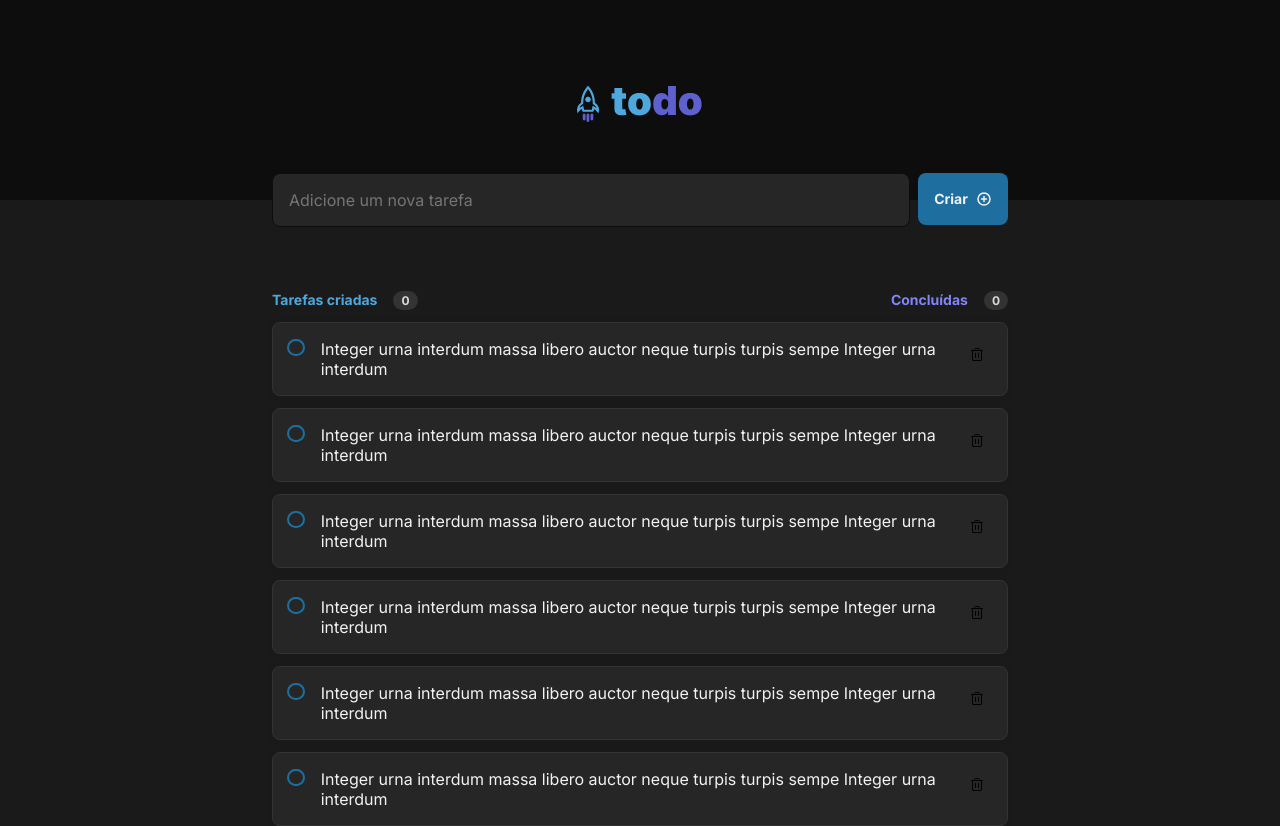
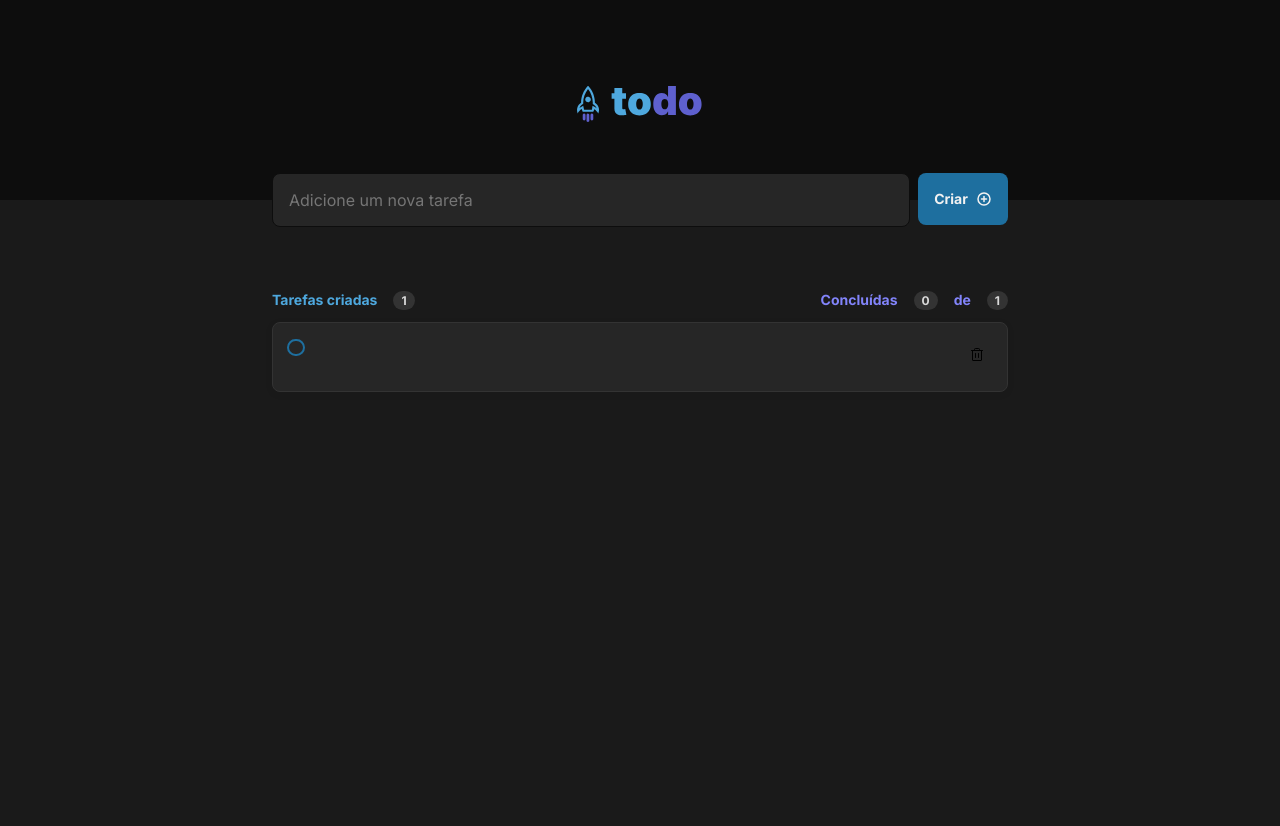
Before and after one commit to caio300/todo-list, a React (Vite) app: page / in a window 1280 px wide. Both pictures are taken after a click on the button "Criar". After the commit the page ends 800 px from the top, so only its background shows below. Built offline with nearby package versions, Linux system fonts and the light colour scheme.

Commit message:
Criado funcionalidades e finalizado projeto

```diff
--- a/src/App.tsx
+++ b/src/App.tsx
@@ -1,3 +1,4 @@
+import { useEffect, useState } from 'react';
 import { Header } from './components/Header';
 import { Search } from './components/Search';
 import { InsistentTasks } from './components/InsistentTasks';
@@ -5,29 +6,48 @@ import { Tasks } from './components/Tasks';
 
 import style from './App.module.css';
 import '../global.css';
-import { useState } from 'react';
+
+interface Content {
+  id: string,
+  content: string,
+  isCompleted: boolean
+}
 
 function App() {
-  const [contentTasks, setContentTesks ] = useState();
+  const [contentTasks, setContentTasks ] = useState<Content[]>([]);
+
+  useEffect(() => {}, [contentTasks]);
+
+  const qtdTasksCompleted = contentTasks.filter(tasks => tasks.isCompleted === true);
 
   return (
     <div>
       <Header />
 
       <div className={style.wrapper}>
-        <Search />
+        <Search contentTasks={contentTasks} setContentTasks={setContentTasks}/>
 
+        {contentTasks.length === 0 ?
         <div className={style.infoTasks}>
-          <p className={style.createdTasks}>Tarefas criadas <span>0</span></p>
+          <p className={style.createdTasks}>Tarefas criadas <span>{contentTasks.length}</span></p>
           <p className={style.doneTasks}>Concluídas <span>0</span></p>
-        </div>
-         {/* <InsistentTasks /> */}
-        <Tasks />
-        <Tasks />
-        <Tasks />
-        <Tasks />
-        <Tasks />
-        <Tasks />
+        </div> :
+        <div className={style.infoTasks}>
+          <p className={style.createdTasks}>Tarefas criadas <span>{contentTasks.length}</span></p>
+          <p className={style.doneTasks}>Concluídas<span>{contentTasks.filter(tasks => tasks.isCompleted === true).length}</span>de<span>{contentTasks.length}</span></p>
+        </div>}
+         {contentTasks.length === 0 ? <InsistentTasks /> :
+         contentTasks.map(({id, content}) => {
+          return (
+            <Tasks
+              key={id}
+              id={id}
+              content={content}
+              contentTasks={contentTasks}
+              setContentTasks={setContentTasks}
+            />
+          )
+         })}
       </div>
     </div>
   )
--- a/src/components/Search.tsx
+++ b/src/components/Search.tsx
@@ -1,11 +1,35 @@
+import { useState } from 'react';
+import { PlusCircle } from 'phosphor-react';
 import style from './Search.module.css';
-import { PlusCircle } from 'phosphor-react';
 
-export function Search() {
+interface Content {
+  id: string,
+  content: string,
+  isCompleted: boolean
+}
+interface SearchProps {
+  contentTasks: Content[],
+  setContentTasks: Function,
+}
+
+export function Search({contentTasks, setContentTasks}: SearchProps) {
+  const [content, setContent] = useState('');
+
+  const handleClick = () => {
+    const newId = contentTasks.length + 1;
+    const objTask = {
+      id: newId.toString(),
+      content: content,
+      isCompleted: false,
+    }
+    setContentTasks([...contentTasks, objTask]);
+    setContent('');
+  }
+
   return (
     <div className={style.search}>
-      <input type="text" placeholder="Adicione um nova tarefa"/>
-      <button>
+      <input type="text" value={content} placeholder="Adicione um nova tarefa" onChange={(e) => setContent(e.target.value)}/>
+      <button onClick={() => handleClick()}>
         Criar
         <PlusCircle color='#F2F2F2' weight='bold' size={16}/>
       </button>
--- a/src/components/Tasks.module.css
+++ b/src/components/Tasks.module.css
@@ -73,6 +73,8 @@ input[type='checkbox']:checked:hover + label .btnRadio {
 .trash {
   padding: 0.5rem;
   cursor: pointer;
+  border: none;
+  background: var(--gray-500);
 }
 
 .trash:hover {
--- a/src/components/Tasks.tsx
+++ b/src/components/Tasks.tsx
@@ -1,27 +1,46 @@
 import { Trash } from 'phosphor-react';
 import style from './Tasks.module.css';
 
+interface Content {
+  id: string,
+  content: string,
+  isCompleted: boolean
+}
+interface propsTasks {
+  id: string,
+  content: string,
+  contentTasks: Content[],
+  setContentTasks: Function,
+}
 
-export function Tasks() {
+
+export function Tasks({ id, content, contentTasks, setContentTasks }:propsTasks) {
+
+  const deleteTask  = (id:string) => {
+    const updatedTasks = contentTasks.filter((elem) => elem.id !== id);
+    setContentTasks(updatedTasks);
+  }
+
+  const taskCompleted = (id:string) => {
+    const taskCompleted = contentTasks.map((task) => {
+      if(task.id === id) {
+        task.isCompleted = !task.isCompleted;
+      }
+      return task
+    });
+    setContentTasks(taskCompleted);
+  }
+
   return (
     <div className={style.tasks}>
-      <input className={style.inputRadio} type="checkbox" id='1' name='1'/>
-      <label htmlFor='1'>
+      <input className={style.inputRadio} type="checkbox" id={id} name={id}/>
+      <label htmlFor={id} onClick={() => taskCompleted(id)}>
         <div className={style.btnRadio}></div>
-        <span>Integer urna interdum massa libero auctor neque turpis turpis sempe Integer urna interdum</span>
+        <span>{content}</span>
       </label>
-      <div className={style.trash}>
+      <button className={style.trash} onClick={() => deleteTask(id)}>
         <Trash size={16}/>
-      </div>
+      </button>
     </div>
   )
 }
-
-
-{/* <select className={style.tasks}>
-      <input type="radio" name='1'/>
-      <p>Integer urna interdum massa libero auctor neque turpis turpis semper. Duis vel sed fames integer.</p>
-      <div>
-        <Trash size={16}/>
-      </div>
-    </select> */}
```
